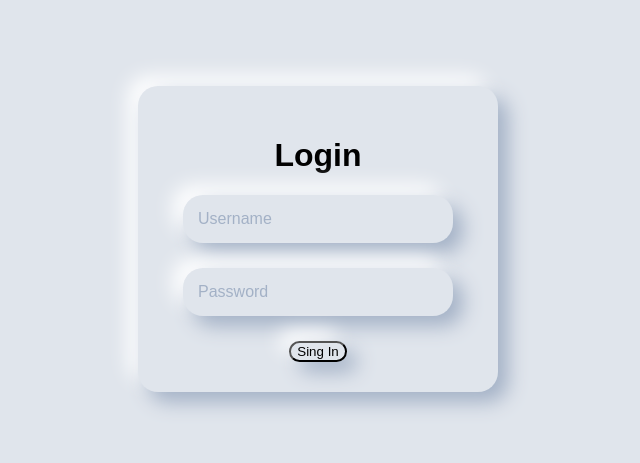
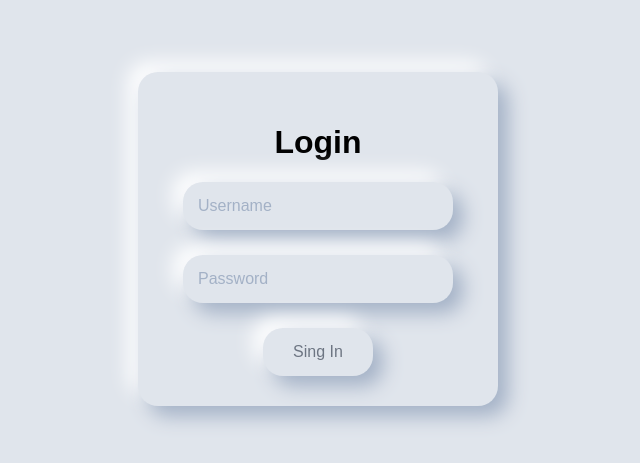
Before and after one commit to Rodrigow897/login-3D, a React (Vite) app: page / in a window 1280 px wide. Shown: the part 161-624 px from the top of the page, without its empty margins (322-962 px from the left). Built offline with nearby package versions, Linux system fonts and the light colour scheme.

Commit message:
style: style to the button

```diff
--- a/src/App.css
+++ b/src/App.css
@@ -49,5 +49,14 @@ body{
 }
 
 .neumorphic-button {
+  padding: 15px 30px;
+  font-size: 16px;
+  color: #6d7582;
+  border: none;
+  cursor: pointer;
+  transition: all 0.3s ease;
+}
+
+.neumorphic-button:active {
 
 }
```
